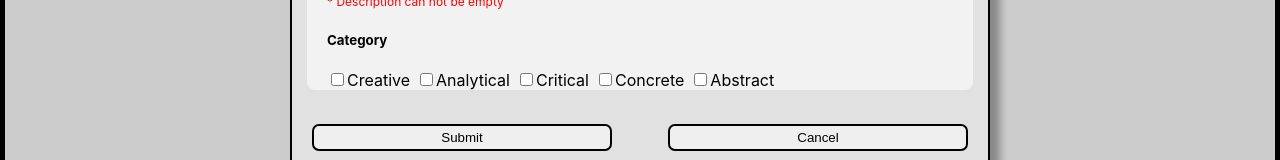
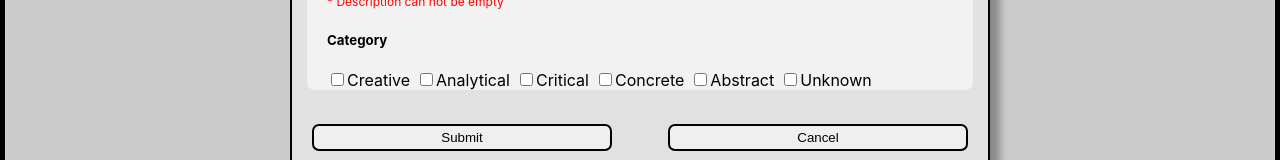
Before and after one commit to 87prashant/MindChart, a React (Create React App) app in the folder packages/client/: page / in a window 1280 px wide. Both pictures are taken after a click on the button "Add". Shown: the part 452-612 px from the top of the page. Built offline with nearby package versions, Linux system fonts and the light colour scheme.

Commit message:
add neutral and unknown options

```diff
--- a/packages/client/src/components/Categories.tsx
+++ b/packages/client/src/components/Categories.tsx
@@ -61,6 +61,14 @@ const Categories = (props: Props) => {
         onChange={(e) => handleChange(e)}
       />
       <label htmlFor="abstract">Abstract</label>
+      <input
+        type="checkbox"
+        id="unknown"
+        name="categories"
+        checked={formData.categories.unknown}
+        onChange={(e) => handleChange(e)}
+      />
+      <label htmlFor="unknown">Unknown</label>
     </Wrapper>
   );
 };
--- a/packages/client/src/components/Emotions.tsx
+++ b/packages/client/src/components/Emotions.tsx
@@ -2,15 +2,15 @@ import styled from "@emotion/styled";
 import React from "react";
 import { FormDataType } from "./Form";
 
- const Wrapper = styled('div')({
-  '& input': {
-    cursor: 'pointer',
+const Wrapper = styled("div")({
+  "& input": {
+    cursor: "pointer",
   },
-  '& label': {
+  "& label": {
     marginRight: 6,
-    cursor: 'pointer',
-  }
-})
+    cursor: "pointer",
+  },
+});
 
 interface Props {
   formData: FormDataType;
@@ -21,6 +21,14 @@ const Emotions = (props: Props) => {
   const { formData, handleChange } = props;
   return (
     <Wrapper>
+      <input
+        type="checkbox"
+        id="neutral"
+        name="emotions"
+        checked={formData.emotions.neutral}
+        onChange={(e) => handleChange(e)}
+      />
+      <label htmlFor="neutral">Neutral</label>
       <input
         type="checkbox"
         id="fear"
--- a/packages/client/src/components/Form.tsx
+++ b/packages/client/src/components/Form.tsx
@@ -96,6 +96,7 @@ interface Props {
 }
 
 interface Emotion {
+  neutral: boolean;
   fear: boolean;
   joy: boolean;
   anticipation: boolean;
@@ -112,10 +113,10 @@ interface Thoughts {
   abstract: boolean;
   analytical: boolean;
   critical: boolean;
+  unknown: boolean
 }
 
 export interface FormDataType {
-  // type: string;
   categories: Thoughts;
   emotions: Emotion;
   intensity: number;
@@ -125,6 +126,7 @@ export interface FormDataType {
 const Form: any = (props: Props) => {
   const { showForm, setShowForm, setSavedData, savedData } = props;
   const emotionsInitialValue = {
+    neutral: false,
     fear: false,
     joy: false,
     anticipation: false,
@@ -140,6 +142,7 @@ const Form: any = (props: Props) => {
     abstract: false,
     analytical: false,
     critical: false,
+    unknown: false,
   };
 
   const [formData, setFormData] = useState({
```
Lines whose indentation alone changed are shown as unchanged.
